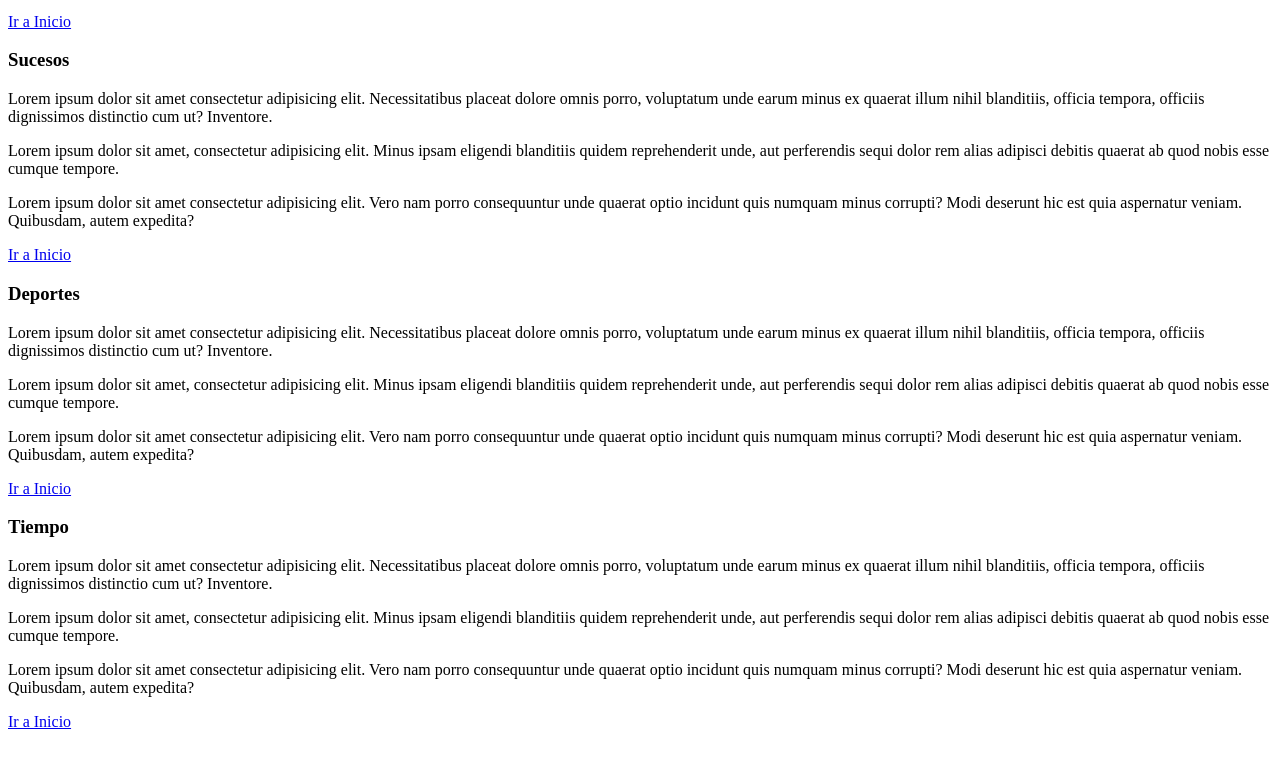
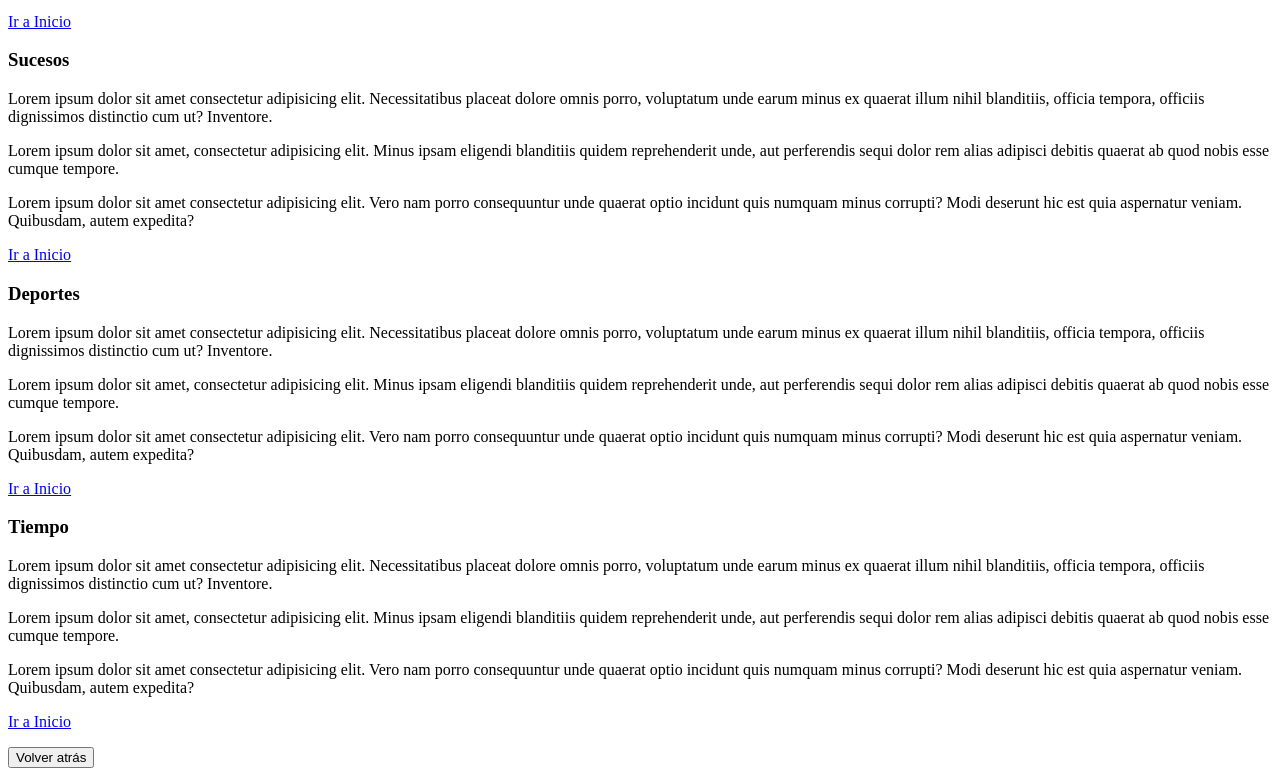
Before and after one commit to Davilovich92/Enlaces_Marcadores, a plain HTML site: page index.html in a window 1280 px wide. Shown: the part 581-1365 px from the top of the page. Before the commit the page ends 1320 px from the top, so only its background shows below. Drawn offline with Linux system fonts and the light colour scheme.

Commit message:
Se añade botón para volver atrás

```diff
--- a/index.html
+++ b/index.html
@@ -39,6 +39,8 @@
     <p>Lorem ipsum dolor sit amet, consectetur adipisicing elit. Minus ipsam eligendi blanditiis quidem reprehenderit unde, aut perferendis sequi dolor rem alias adipisci debitis quaerat ab quod nobis esse cumque tempore.</p>
     <p>Lorem ipsum dolor sit amet consectetur adipisicing elit. Vero nam porro consequuntur unde quaerat optio incidunt quis numquam minus corrupti? Modi deserunt hic est quia aspernatur veniam. Quibusdam, autem expedita?</p>
     <a href="#inicio">Ir a Inicio</a>
-
+    <p>
+        <button type="button" onclick="location.href='../index.html'">Volver atrás</button>
+    </p>
 </body>
 </html>
```
